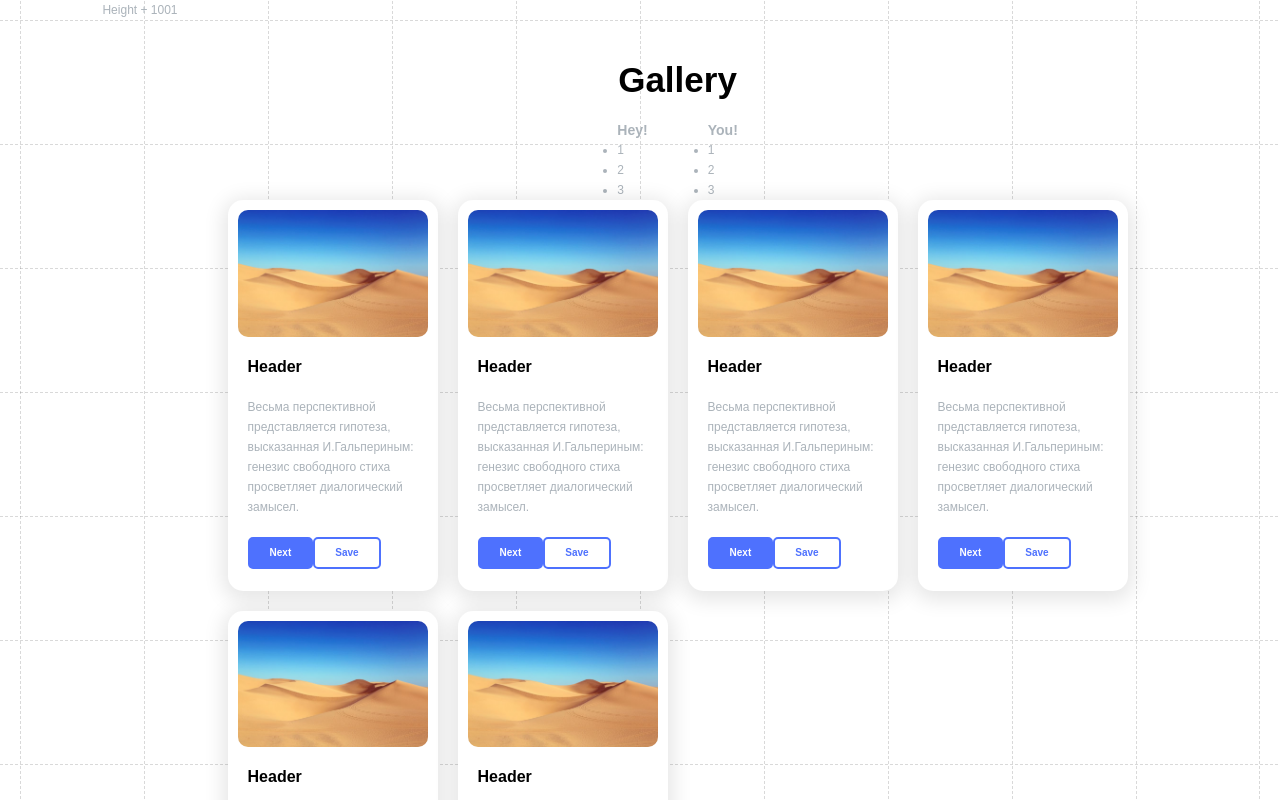
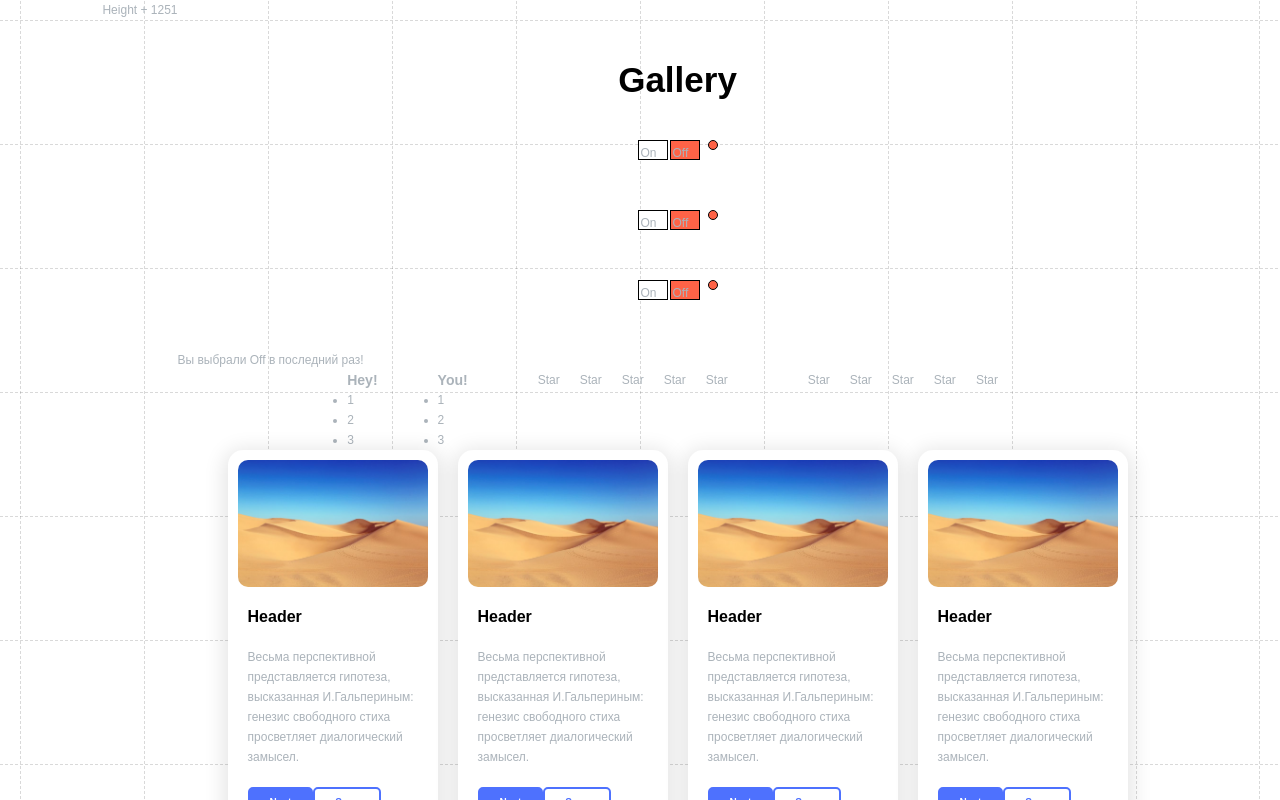
Before and after one commit to dariametelitsa/HW0, a React (Create React App) app: page / in a window 1280 px wide. Shown: the top 800 px of the page. Built offline with nearby package versions, Linux system fonts and the light colour scheme.

Commit message:
added stars generate array

```diff
--- a/src/components/Gallery.tsx
+++ b/src/components/Gallery.tsx
@@ -4,6 +4,7 @@ import { cardTheme } from "../Styles/Theme.styles";
 import { useState } from "react";
 import { OnOff } from "./onOff/OnOff";
 import { Accordion } from "./accordion/accordion";
+import { Rating } from "./rating/Rating";
 
 type CardsDataType = {
     title: string;
@@ -52,21 +53,23 @@ export function GalleryContainer() {
         return cards;
     }
 
-    // let [onOff, setOnOff] = useState('Off');
-    // const onOffChange = (isOn: boolean) => {
-    //     isOn ? setOnOff('On') : setOnOff('Off');
-    // }
+    let [onOff, setOnOff] = useState('Off');
+    const onOffChange = (isOn: boolean) => {
+        isOn ? setOnOff('On') : setOnOff('Off');
+    }
 
 
     return <div>
         <Headline>Gallery</Headline>
-        {/*<OnOff callBack={onOffChange}/>*/}
-        {/*<OnOff callBack={onOffChange}/>*/}
-        {/*<OnOff callBack={onOffChange}/>*/}
-        {/*<span>Вы выбрали {onOff} в последний раз!</span>*/}
+        <OnOff callBack={onOffChange}/>
+        <OnOff callBack={onOffChange}/>
+        <OnOff callBack={onOffChange}/>
+        <span>Вы выбрали {onOff} в последний раз!</span>
         <div style={{ display: "flex", justifyContent: "center", gap: '60px' }}>
             <Accordion title={'Hey!'}/>
             <Accordion title={'You!'}/>
+            <Rating  />
+            <Rating  />
         </div>
 
 
--- /dev/null
+++ b/src/components/rating/Rating.tsx
@@ -0,0 +1,27 @@
+import React from 'react';
+
+type RatingProps = {
+    value: 0 | 1 | 2 | 3 | 4 | 5;
+}
+
+export const Rating = () => {
+    let [stars, setStars] = React.useState(0);
+    const starArr = [1, 2, 3, 4, 5];
+
+    return (
+        <div>
+            {
+                starArr.map((star, i) => {
+                    return <Star selected={stars > i} changeRating={() => setStars(star)}/>
+                })
+            }
+        </div>
+    );
+};
+
+function Star({ selected, changeRating }: {selected: boolean, changeRating: () => void}) {
+    return selected ? (<span onClick={() => changeRating()} style={{margin: '0 10px', cursor: 'pointer'}}><b style={{color: 'black'}}>Star</b></span>
+    ) : (
+        <span onClick={() => changeRating()} style={{margin: '0 10px', cursor: 'pointer'}}>Star</span>
+    );
+}
```
